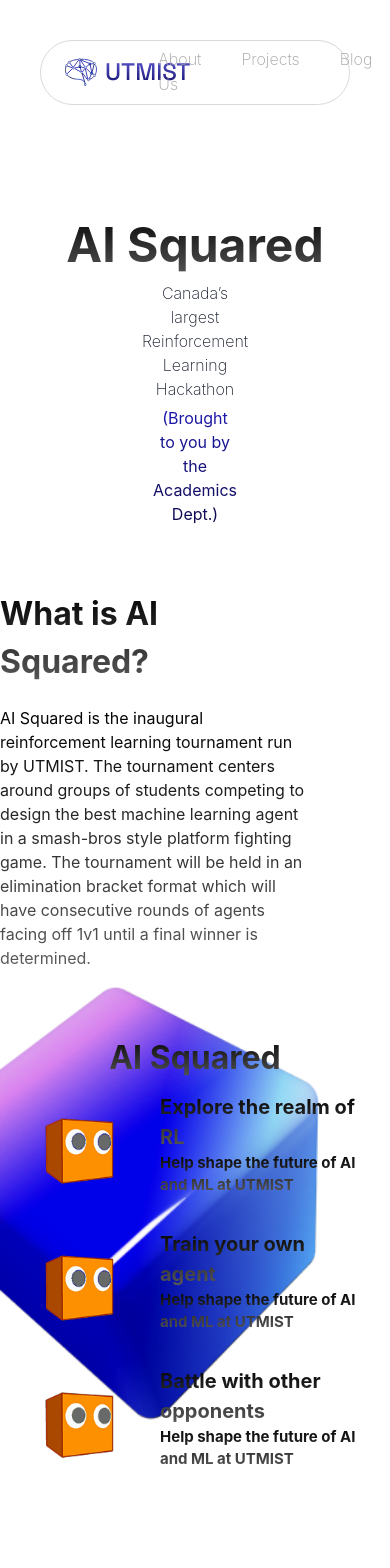
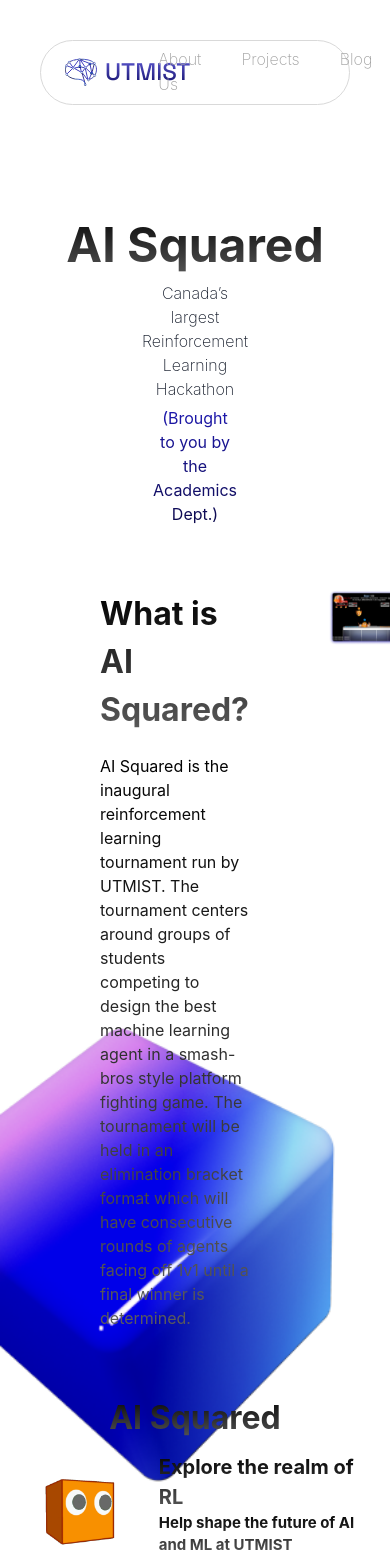
Before and after one commit to UTMIST/UTMIST, a Next.js app in the folder client/: page /ai2 in a window 390 px wide. Shown: the top 1568 px of the page. Built offline with nearby package versions, Linux system fonts and the light colour scheme.

Commit message:
Fixed React prop mapping issue for Slider component, uploaded gif version of cube image, fixed some margins for mobile compatibility and changed routing from Events page to AI2 page.

```diff
--- a/client/src/app/ai2/page.tsx
+++ b/client/src/app/ai2/page.tsx
@@ -4,7 +4,7 @@ import { AI2Card } from "@/components/ai2-cards";
 import { useState } from "react";
 import Image from "next/image";
 import ai2_demo from "@/assets/photos/ai2_demo.png";
-import cube from "@/assets/photos/cube.png";
+import cube from "@/assets/photos/cube.gif";
 import faces from "@/assets/photos/faces.png";
 // import slider from "@/components/slider/slider";
 import Slider from "@/components/slider/slider";
@@ -104,8 +104,8 @@ export default function AI2Page() {
       <h2 className="highlight-battles-title">Highlight Battles</h2>
       <div className="flex flex-col items-center justify-center px-8 mb-20">
           <Slider>
-          {slides.map((s) => (
-            <img src={s} />
+          {slides.map((i, s) => (
+            <img src={i} key={s} />
           ))}
         </Slider>
       </div>
--- a/client/src/app/events/api/events.ts
+++ b/client/src/app/events/api/events.ts
@@ -126,7 +126,7 @@ const mockFeaturedEvents: FeaturedEvent[] = [
   },
   {
     title: "AI^2",
-    url: "https://www.eventbrite.ca/e/ai2-reinforcement-learning-tournament-tickets-1141689918279",
+    url: "/ai2",
     background: 'linear-gradient(135deg, #e57fe5 0%, #6655e6 100%)',
     titleClassName: 'title-large',
     titleAlignment: 'right',
--- a/client/src/components/slider/slider.jsx
+++ b/client/src/components/slider/slider.jsx
@@ -24,7 +24,11 @@ export default function Slider({
         className="flex transition-transform ease-out duration-500"
         style={{ transform: `translateX(-${curr * 100}%)` }}
       >
-        {slides}
+        {slides.map((slide, i) => (
+          <div key={i} className="w-full flex-shrink-0">
+            {slide}
+          </div>
+        ))}
       </div>
       <div className="absolute inset-0 flex items-center justify-between p-4">
         <button
@@ -43,8 +47,9 @@ export default function Slider({
 
       <div className="absolute bottom-0 right-0 left-0 ">
         <div className="flex items-center justify-center gap-2">
-          {slides.map((_, i) => (
+          {slides.map((slide, i) => (
             <div
+              key={i}
               className={`
               transition-all w-3 h-3 bg-black rounded-full
               ${curr === i ? "p-2" : "bg-opacity-50"}
--- a/client/src/styles/ai2.css
+++ b/client/src/styles/ai2.css
@@ -62,13 +62,15 @@
 .intro-section-left{
     display: flex;
     flex-direction: column;
-    max-width:450px;
+    max-width: 350px;
+    margin-left: 100px;
 }
 
 .intro-section-right{
     display: flex;
     flex-direction: column;
     max-width: 800px;
+    margin-right: 100px;
 }
 
 
```
Also changed, not shown: client/src/assets/photos/cube.gif (added).
